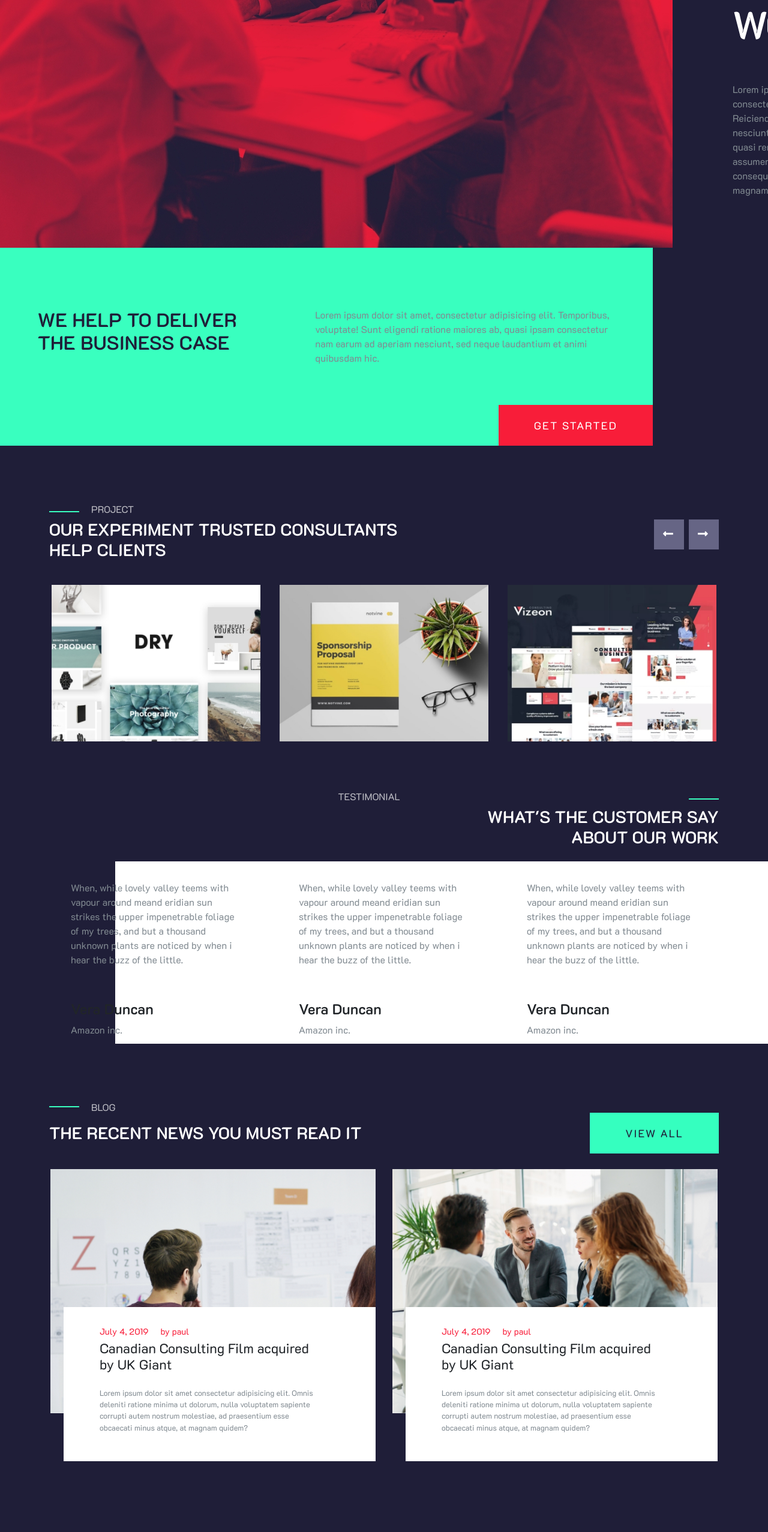
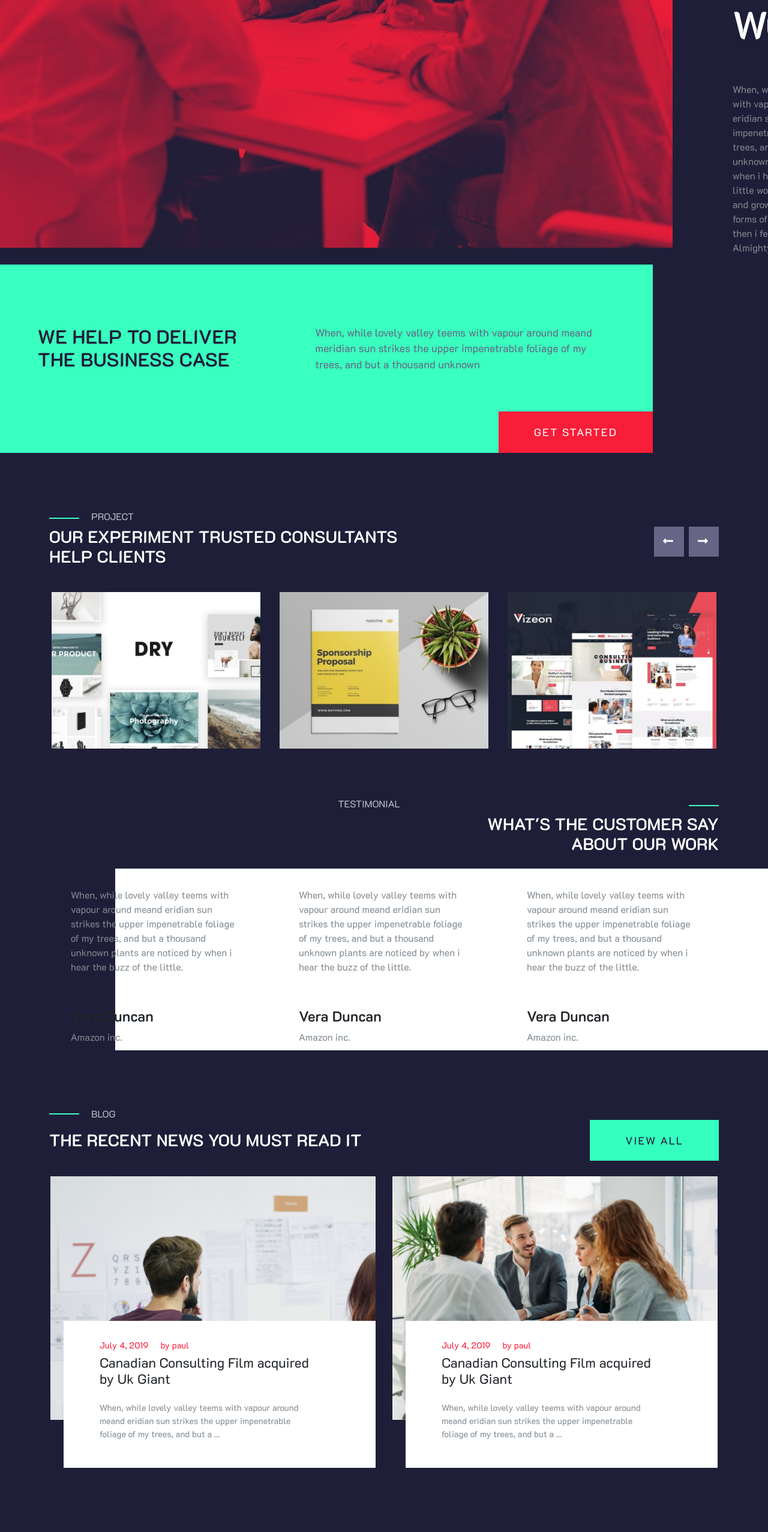
Before and after one commit to Jack-rm/proj-html-vuejs, a Vue app: page / in a window 1280 px wide. Shown: the part 1920-4474 px from the top of the page at 60% size. Built offline with nearby package versions, Linux system fonts and the light colour scheme.

Commit message:
Added component in news-section of 'Main'

```diff
--- a/src/components/Main.vue
+++ b/src/components/Main.vue
@@ -53,7 +53,7 @@
             <h6 class="pe-3 text-uppercase">About us</h6>
           </div>
           <h2>We make your strategy work</h2>
-          <p>Lorem ipsum dolor, sit amet consectetur adipisicing elit. Reiciendis, pariatur eligendi id, nesciunt iure adipisci nam quasi rem ad officiis harum assumenda debitis nemo consequuntur quaerat porro magnam quam necessitatibus.</p>
+          <p>When, while lovely valley teems with vapour around meand eridian sun strikes the upper impenetrable foliage of my trees, and but a thousand unknown plants are noticed when i hear the buzz of the little world among the stalks, and grow familiar indescribable forms of the insect .and flies, then i feel the presence of the Almighty.</p>
 
         </div>
       </div>
@@ -63,7 +63,7 @@
             <h3>We help to deliver the business case</h3>
           </div>
           <div class="my_business-info">
-            <p>Lorem ipsum dolor sit amet, consectetur adipisicing elit. Temporibus, voluptate! Sunt eligendi ratione maiores ab, quasi ipsam consectetur nam earum ad aperiam nesciunt, sed neque laudantium et animi quibusdam hic.</p>
+            <p>When, while lovely valley teems with vapour around meand meridian sun strikes the upper impenetrable foliage of my trees, and but a thousand unknown</p>
           </div>
         </div>
         <div class="d-flex justify-content-end">
@@ -193,31 +193,8 @@
           </div>
         </div>
         <div class="row">
-          <div class="col-6">
-            <div class="my_news-box">
-              <img src="../assets/img/startup-business-people-and-strategy-board-PAJ3P9K-1390x1042.jpg" alt="First news image">
-              <div class="my_news-info d-flex flex-column justify-content-evenly">
-                <div class="d-flex">
-                  <span>July 4, 2019 </span>
-                  <span>by paul</span>
-                </div>
-                <h5 class="pb-3">Canadian Consulting Film acquired by UK Giant</h5>
-                <p>Lorem ipsum dolor sit amet consectetur adipisicing elit. Omnis deleniti ratione minima ut dolorum, nulla voluptatem sapiente corrupti autem nostrum molestiae, ad praesentium esse obcaecati minus atque, at magnam quidem?</p>
-              </div>
-            </div>
-          </div>
-          <div class="col-6">
-            <div class="my_news-box">
-              <img src="../assets/img/business-people-working-together-on-project-and-5FHSKBL-1390.jpg" alt="Second news img">
-              <div class="my_news-info d-flex flex-column justify-content-evenly">
-                <div class="d-flex">
-                  <span>July 4, 2019 </span>
-                  <span>by paul</span>
-                </div>
-                <h5 class="pb-3">Canadian Consulting Film acquired by UK Giant</h5>
-                <p>Lorem ipsum dolor sit amet consectetur adipisicing elit. Omnis deleniti ratione minima ut dolorum, nulla voluptatem sapiente corrupti autem nostrum molestiae, ad praesentium esse obcaecati minus atque, at magnam quidem?</p>
-              </div>
-            </div>
+          <div class="col-6" v-for="(news, index) in newsData" :key="index">
+            <News :source="news.source" :date="news.date" :author="news.author" :title="news.title" :details="news.details"/>
           </div>
         </div>
       </div>
@@ -248,6 +225,8 @@ import Consultant from './Consultant.vue';
 import consultantData from '../data/consultantData.js';
 import Customer from './Customer.vue';
 import customerData from '../data/customerData.js';
+import News from './News.vue';
+import newsData from '../data/newsData.js';
 
 export default {
   name: 'Main',
@@ -256,11 +235,13 @@ export default {
   components: {
     Customer,
     Consultant,
+    News,
   },
   data: function() {
     return {
       customerData,
       consultantData,
+      newsData,
     }
   }
 }
@@ -438,7 +419,8 @@ export default {
   padding: 100px 0px 50px 0px;
 
   & p{
-    color: $greyText;
+    color: $greyBg;
+    font-size: 1.1em;
   }
 }
 
@@ -549,41 +531,6 @@ export default {
   }
 }
 
-.my_news-box{
-  position: relative;
-  z-index: 1;
-  border: 2px solid $darkBlueBg;
-
-  & img{
-    width: 100%;
-    height: 100%;
-  }
-}
-
-.my_news-info {
-  position: absolute;
-  bottom: -80px;
-  right: 0px;
-  background-color: $whiteText;
-  width: 520px;
-  padding: 30px 100px 30px 60px;
-
-  & span{
-    color: $fluoRed;
-    font-size: 0.9em;
-    padding: 0px 20px 5px 0px;
-  }
-
-  & h5{
-    font-size: 1.4em;
-  }
-
-  & p{
-    font-size: 0.8em;
-    color: $greyText;
-  }
-}
-
 .my_work{
   background-image: url('../assets/img/business-people-working-together-on-project-and-B3MZ4TX.jpg');
   background-size: cover;
--- /dev/null
+++ b/src/components/News.vue
@@ -0,0 +1,64 @@
+<template>
+  <div>
+    <div class="my_news-box">
+        <img :src="source" :alt="title">
+        <div class="my_news-info d-flex flex-column justify-content-evenly">
+            <div class="d-flex">
+                <span>{{ date }}</span>
+                <span>by {{ author }}</span>
+            </div>
+            <h5 class="pb-3">{{ title }}</h5>
+            <p>{{ details }}</p>
+        </div>
+    </div>
+  </div>
+</template>
+
+<script>
+
+export default {
+    name: 'News',
+    props: ['date', 'author', 'title', 'source', 'details'],
+}
+</script>
+
+<style lang="scss">
+@import "../style/variables.scss";
+@import "../style/general.scss";
+
+.my_news-box{
+  position: relative;
+  z-index: 1;
+  border: 2px solid $darkBlueBg;
+
+  & img{
+    width: 100%;
+    height: 100%;
+  }
+}
+
+.my_news-info {
+  position: absolute;
+  bottom: -80px;
+  right: 0px;
+  background-color: $whiteText;
+  width: 520px;
+  padding: 30px 100px 30px 60px;
+
+  & span{
+    color: $fluoRed;
+    font-size: 0.9em;
+    padding: 0px 20px 5px 0px;
+  }
+
+  & h5{
+    font-size: 1.4em;
+  }
+
+  & p{
+    font-size: 0.9em;
+    color: $greyText;
+  }
+}
+
+</style>
--- /dev/null
+++ b/src/data/newsData.js
@@ -0,0 +1,16 @@
+export default [
+    {
+        date: 'July 4, 2019',
+        author: 'paul',
+        title: 'Canadian Consulting Film acquired by Uk Giant',
+        source: require('../assets/img/startup-business-people-and-strategy-board-PAJ3P9K-1390x1042.jpg'),
+        details: 'When, while lovely valley teems with vapour around meand eridian sun strikes the upper impenetrable foliage of my trees, and but a ...'
+    },
+    {
+        date: 'July 4, 2019',
+        author: 'paul',
+        title: 'Canadian Consulting Film acquired by Uk Giant',
+        source: require('../assets/img/business-people-working-together-on-project-and-5FHSKBL-1390.jpg'),
+        details: 'When, while lovely valley teems with vapour around meand eridian sun strikes the upper impenetrable foliage of my trees, and but a ...'
+    },
+]
```
